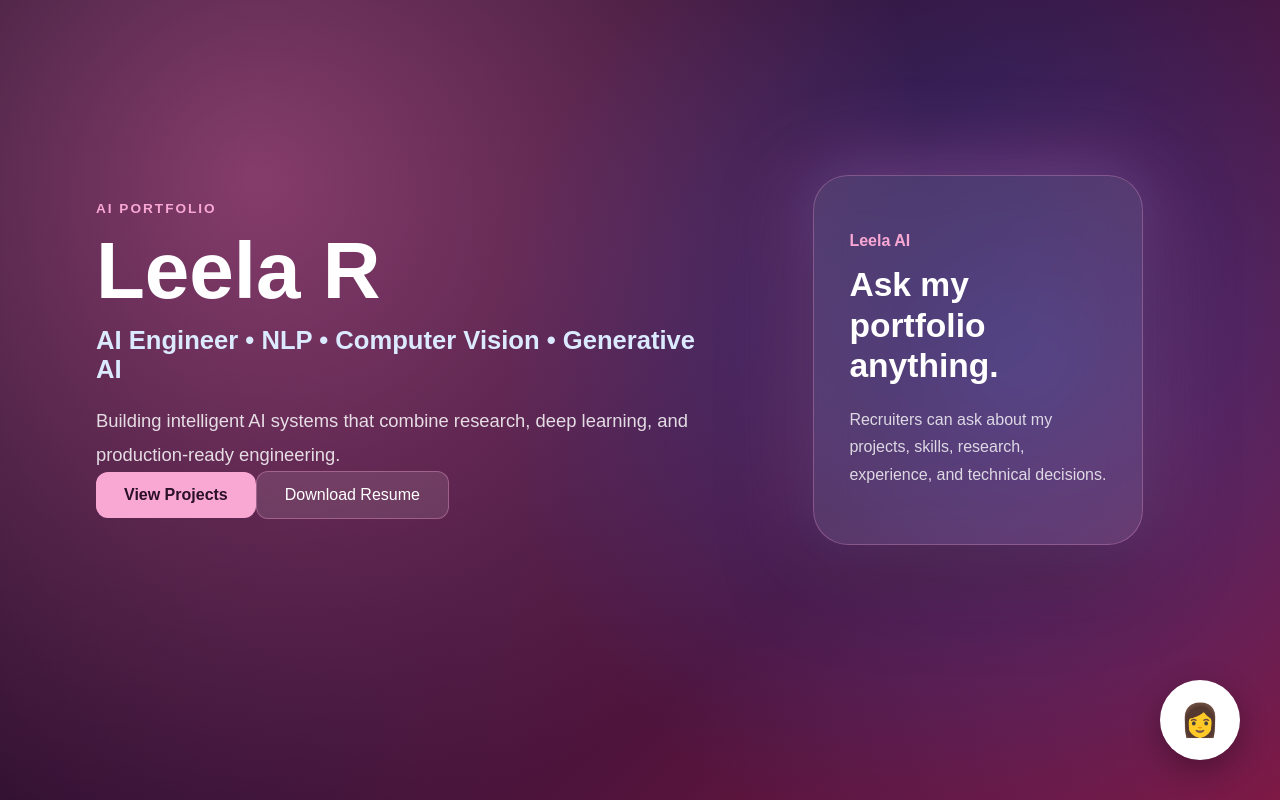
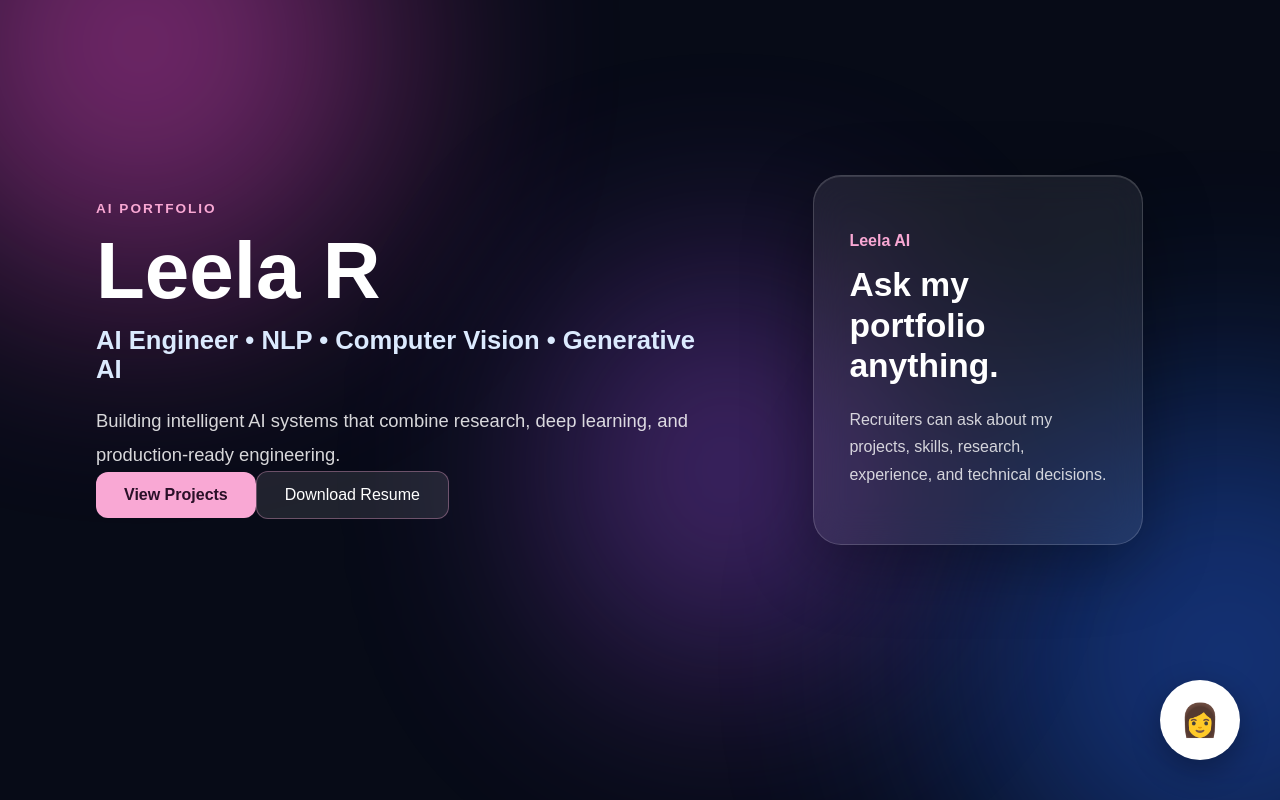
Before and after one commit to Leela515/leela-ai-portfolio, a React app in the folder frontend/: page / in a window 1280 px wide. Shown: the top 800 px of the page. Built offline with nearby package versions, Linux system fonts and the light colour scheme; the HTML template or start-up script is replaced by a standard one.

Commit message:
add aurora animations and glass hero styling

```diff
--- a/frontend/src/App.jsx
+++ b/frontend/src/App.jsx
@@ -7,6 +7,11 @@ import Projects from "./components/Projects";
 import Experience from "./components/Experience";
 import Skills from "./components/Skills";
 import AvatarAssistant from "./components/AvatarAssistant";
+
+import "./styles/background.css";
+import "./styles/glass.css";
+import "./styles/animation.css";
+
 
 function App() {
   const [ showNavbar, setShowNavbar ] = useState(false);
@@ -24,6 +29,13 @@ function App() {
   }, []);
 
   return (
+    <>
+      {/* Animated background */}
+      <div className="background">
+        <div className="blob blob1"></div>
+        <div className="blob blob2"></div>
+        <div className="blob blob3"></div>
+      </div>
       <div className="app">
         {showNavbar && <Navbar />}
 
@@ -37,6 +49,7 @@ function App() {
 
         <AvatarAssistant />
       </div>
+    </>
   );
 }
 
--- a/frontend/src/components/Hero.jsx
+++ b/frontend/src/components/Hero.jsx
@@ -18,7 +18,7 @@ function Hero() {
             </div>
 
             <div className="hero-visual">
-                <div className="glow-card">
+                <div className="glow-card glass">
                     <p className="card-label">Leela AI</p>
                     <h3>Ask my portfolio anything.</h3>
                     <span>
--- /dev/null
+++ b/frontend/src/styles/animation.css
@@ -0,0 +1,35 @@
+@keyframes float {
+    0% {
+        transform: translate(0, 0) scale;
+    }
+
+    25% {
+        transform: translate(40px, -60px) scale(1.05);
+    }
+
+    50% {
+        transform: translate(-20px, 30px) scale(0.98);
+    }
+
+    75% {
+        transform: translate(60px, 20px) scale(1.03);
+    }
+
+    100% {
+        transform: translate(0, 0) scale(1);
+    }
+}
+
+@keyframes softPulse {
+    0% {
+        opacity: 0.35;
+    }
+
+    50% {
+        opacity: 0.6;
+    }
+
+    100% {
+        opacity: 0.35;
+    }
+}
--- /dev/null
+++ b/frontend/src/styles/background.css
@@ -0,0 +1,53 @@
+body {
+    margin: 0;
+    background: #070b17;
+    color: white;
+    overflow-x: hidden;
+}
+
+.background {
+    position: fixed;
+    inset: 0;
+    overflow: hidden;
+    z-index: -1;
+    pointer-events: none;
+}
+
+.app {
+    position: relative;
+    z-index: 1;
+}
+
+.blob {
+    position: absolute;
+    border-radius: 999px;
+    filter: blur(120px);
+    opacity: 0.45;
+    animation: float 18s ease-in-out infinite;
+}
+
+.blob1 {
+    width: 460px;
+    height: 460px;
+    top: -140px;
+    left: -120px;
+    background: #ff4fd8;
+}
+
+.blob2 {
+    width: 520px;
+    height: 520px;
+    right: -180px;
+    bottom: -160px;
+    background: #2563eb;
+    animation-delay: 3s;
+}
+
+.blob3 {
+    width: 300px;
+    height: 380px;
+    top: 35%;
+    left: 45%;
+    background: #a855f7;
+    animation-delay: 6s;
+}
--- /dev/null
+++ b/frontend/src/styles/glass.css
@@ -0,0 +1,29 @@
+.glass {
+    background: rgba(255, 255, 255, 0.08);
+
+    border: 1px solid rgba(255, 255, 255, 0.16);
+
+    backdrop-filter: blur(18px);
+    -webkit-backdrop-filter: blur(18px);
+
+    box-shadow:
+        0 20px 70px rgba(0, 0, 0, 0.32),
+        inset 0 1px 0 rgba(255, 255, 255, 0.12);
+
+    border-radius: 28px;
+}
+
+.glass-soft {
+    background: rgba(255, 255, 255, 0.06);
+
+    border: 1px solid rgba(255, 168, 212, 0.18);
+
+    backdrop-filter: blur(14px);
+    -webkit-backdrop-filter: blur(14px);
+
+    box-shadow:
+        0 16px 50px rgba(0, 0, 0, 0.24),
+        0 0 50px rgba(244, 114, 182, 0.08);
+
+    border-radius: 24px;
+}
```
Also changed, not shown: frontend/src/styles/globals.css (added). Lines whose indentation alone changed are shown as unchanged.
